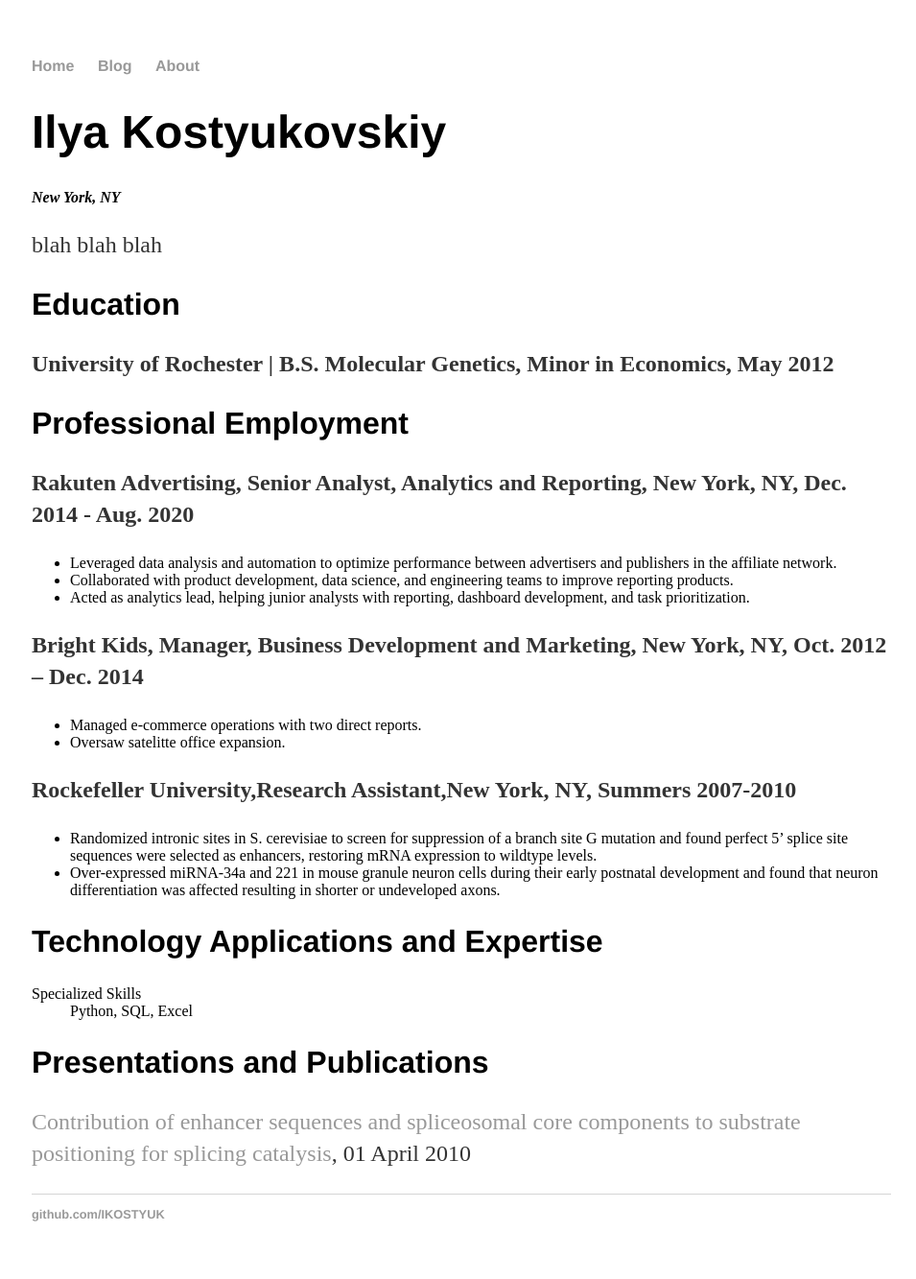
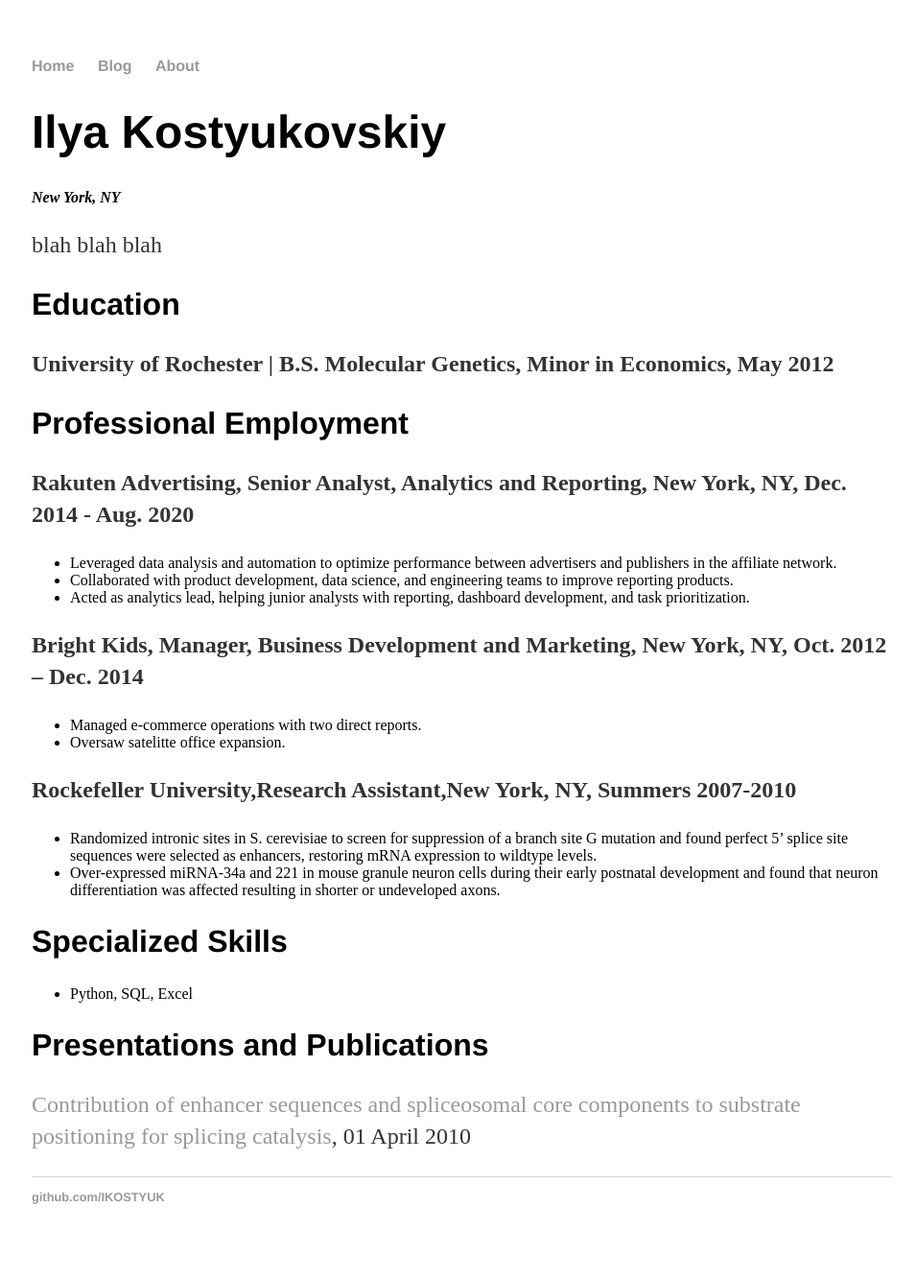
Before and after one commit to IKOSTYUK/ikostyuk.github.io, a Jekyll site: the page built from about/index.html, in a window 1280 px wide. Shown: the whole page at 96% size, without its empty margins (159-1114 px from the left). Built offline with Jekyll 4.4.1, drawn with Linux system fonts in a browser that asks for light colours.

Commit message:
Update index.html

```diff
--- a/about/index.html
+++ b/about/index.html
@@ -42,11 +42,10 @@
 				<li>Over-expressed miRNA-34a and 221 in mouse granule neuron cells during their early postnatal development and found that neuron differentiation was affected resulting in shorter or undeveloped axons.</li>
 				</ul>
 
-				<h2>Technology Applications and Expertise</h2>
-					<dl class="dl-horizontal">
-						<dt>Specialized Skills</dt>
-						<dd>Python, SQL, Excel</dd>
-					</dl>
+				<h2>Specialized Skills</h2>
+				<ul>
+				<li>Python, SQL, Excel</li>
+				</ul>
 
 
 
```
